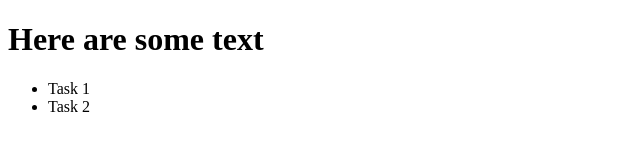
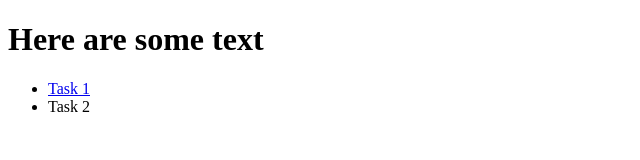
Before and after one commit to Zombe2203/WebXmlXlsTask, a plain HTML site: page index.html in a window 1280 px wide. Shown: the full height of the page, 0-640 px from the left. Drawn offline with Linux system fonts and the light colour scheme.

Commit message:
Link to sigma.xml added

```diff
--- a/index.html
+++ b/index.html
@@ -7,7 +7,7 @@
 <body>
   <h1>Here are some text</h1>
   <ul>
-    <li>Task 1</li>
+    <li><a href="./sigma.xml">Task 1</a></li>
     <li>Task 2</li>
   </ul>
 </body>
```
